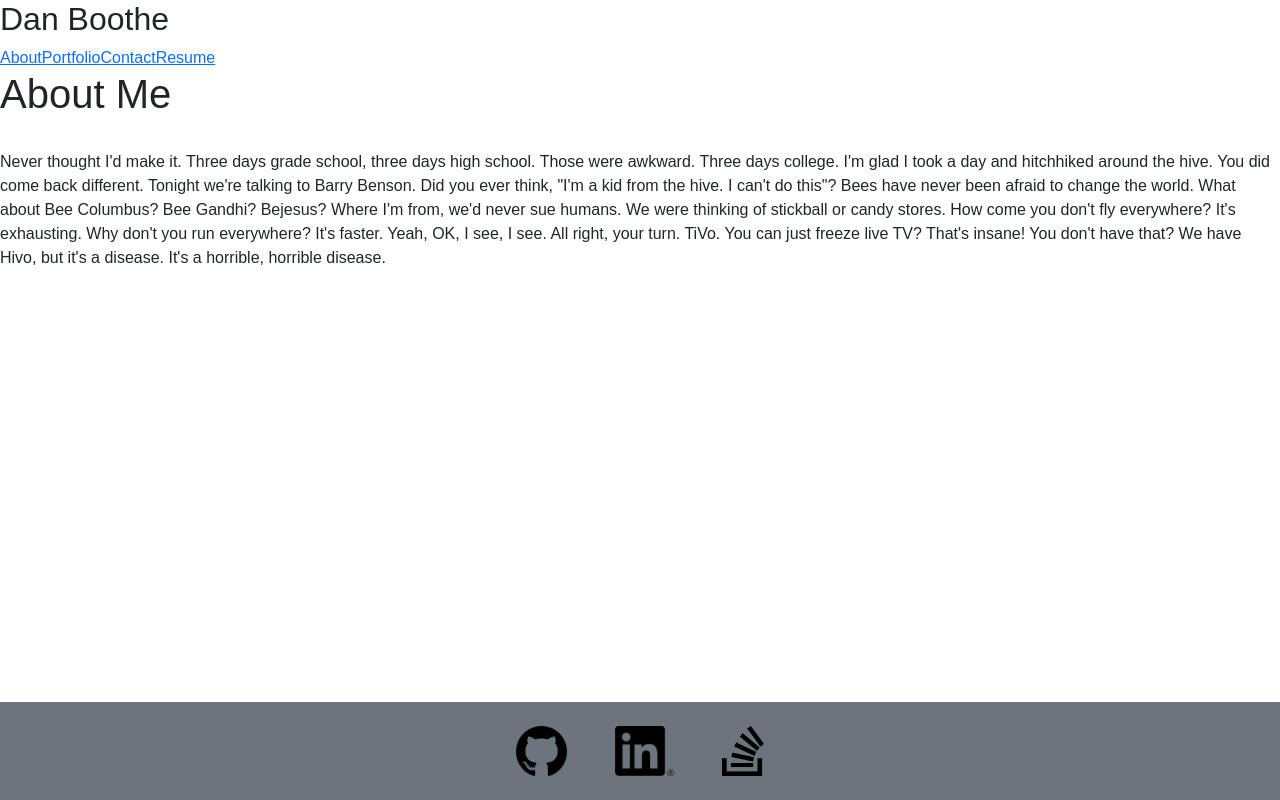
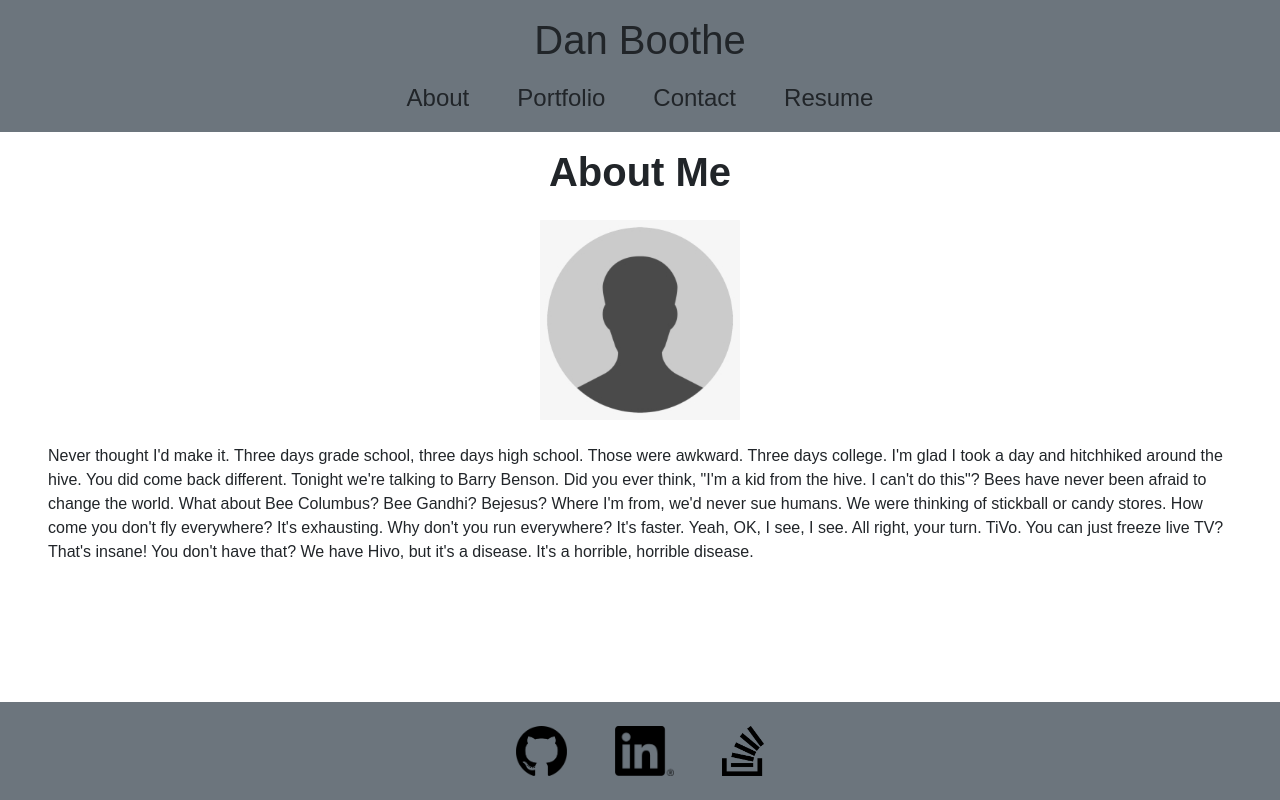
Before and after one commit to dboothe92/portfolio-react, a React (Create React App) app: page / in a window 1280 px wide. Built offline with nearby package versions, Linux system fonts and the light colour scheme.

Commit message:
about style

```diff
--- a/src/App.js
+++ b/src/App.js
@@ -13,7 +13,7 @@ function App() {
     <Router>
       <div>
         <Nav/>
-          <div>
+          <div className="mb-5">
             <Route exact path='/' component={About}/>
             <Route exact path='/portfolio' component={Portfolio}/>
             <Route exact path='/contact' component={Contact}/>
--- a/src/Components/About/index.js
+++ b/src/Components/About/index.js
@@ -3,9 +3,14 @@ import React from 'react';
 const About = () => {
     return(
         <section>
-            <h1>About Me</h1>
-            <img src="" alt=""></img>
-            <p>
+            <h1 className="fw-bold text-center mt-3">About Me</h1>
+            <img
+                className="my-4 mx-auto d-block"
+                height="200em"
+                src={require('../../assets/images/about/placeholder.png.png').default}
+                alt="placeholder of me"
+            />
+            <p className="mx-5">
                 Never thought I'd make it. Three days grade school, three days high school.
                 Those were awkward. Three days college. I'm glad I took a day and hitchhiked
                 around the hive. You did come back different.
--- a/src/Components/Footer/index.js
+++ b/src/Components/Footer/index.js
@@ -2,7 +2,7 @@ import React from 'react';
 
 const Footer = () => {
     return(
-        <footer className="fixed-bottom text-center py-4 bg-secondary">
+        <footer className="fixed-bottom text-center mt-5 py-4 bg-secondary">
             <a className="" target="_blank" rel="noreferrer" href="https://github.com/dboothe92">
                 <img
                     src={require('../../assets/images/footer/github-01.png').default}
--- a/src/Components/Nav/index.js
+++ b/src/Components/Nav/index.js
@@ -3,13 +3,13 @@ import { Link } from 'react-router-dom';
 
 const Nav = () => {
     return(
-        <header>
-            <h2>Dan Boothe</h2>
-            <nav>
-                <Link to='/'>About</Link>
-                <Link to='/portfolio'>Portfolio</Link>
-                <Link to='/contact'>Contact</Link>
-                <Link to='/resume'>Resume</Link>
+        <header className="text-center pt-3 bg-secondary">
+            <h2 className="fs-1 fw-fw-bolder">Dan Boothe</h2>
+            <nav className="flex-row fs-4  mt-3 pb-3">
+                <Link className="px-4 text-decoration-none text-dark" to='/'>About</Link>
+                <Link className="px-4 text-decoration-none text-dark" to='/portfolio'>Portfolio</Link>
+                <Link className="px-4 text-decoration-none text-dark" to='/contact'>Contact</Link>
+                <Link className="px-4 text-decoration-none text-dark" to='/resume'>Resume</Link>
             </nav>
         </header>
     )
--- a/src/index.css
+++ b/src/index.css
@@ -1,5 +1,5 @@
 body {
-  margin: 0;
+  margin: 0,;
   padding: 0;
   box-sizing: border-box;
   font-family: sans-serif;
```
Also changed, not shown: src/assets/images/about/placeholder.png.png (added).
